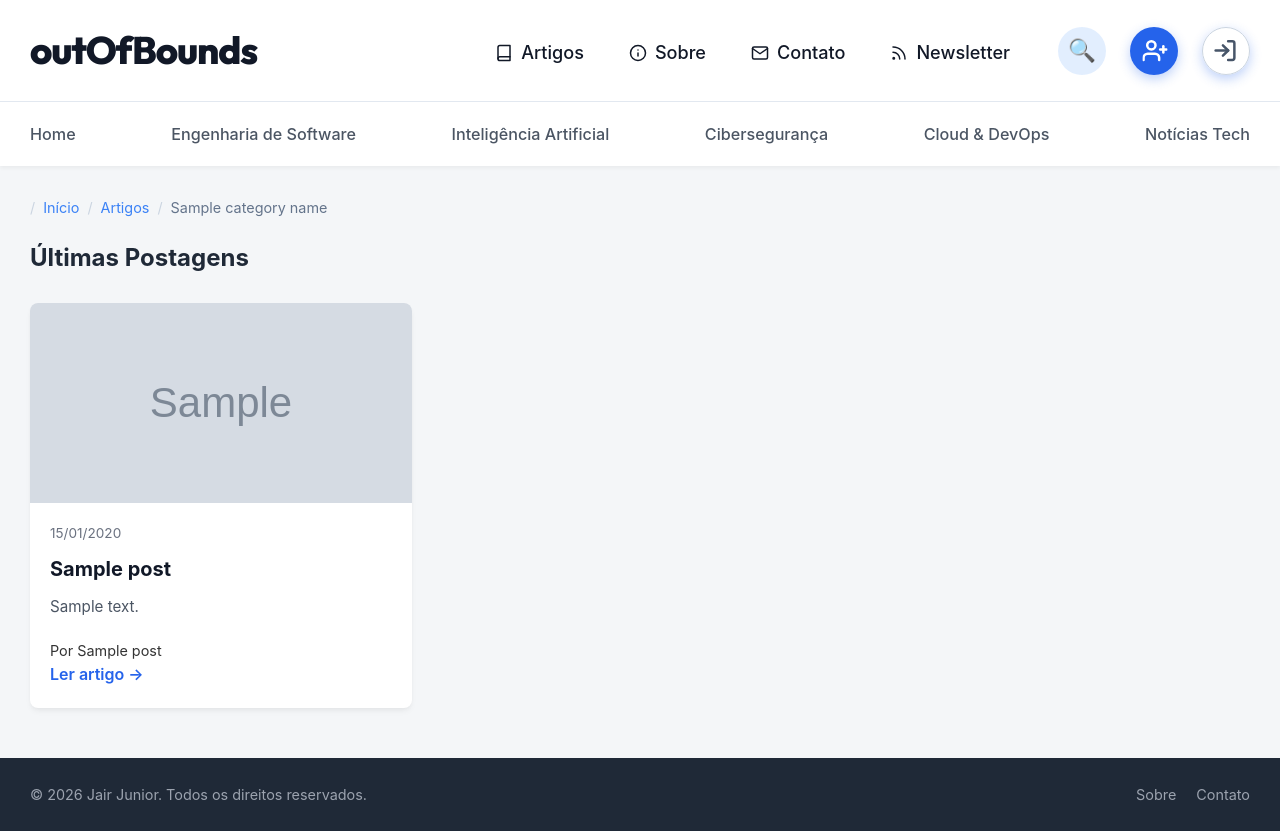
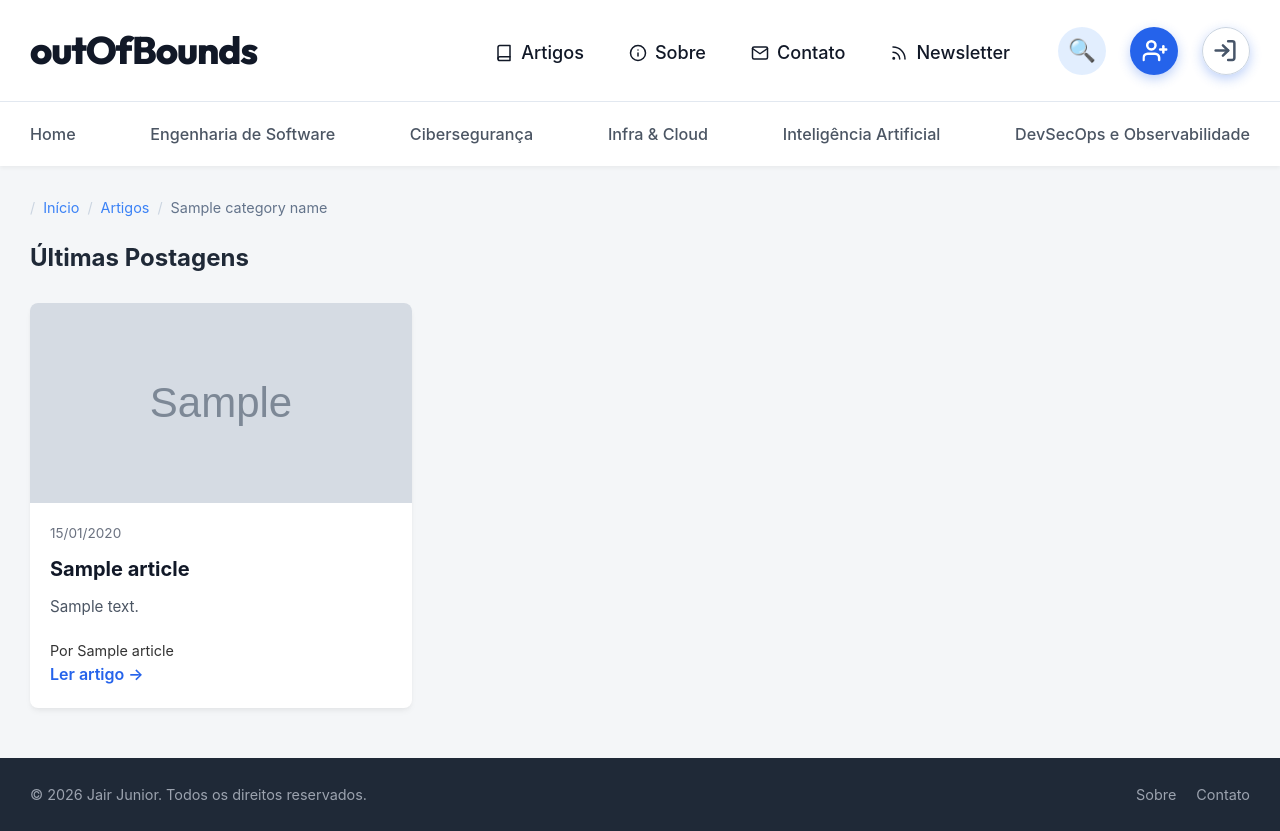
Before and after one commit to jairjunior/blog, a Node server app: template src/views/category.ejs in a window 1280 px wide. Run offline with Node 20, Linux system fonts and the light colour scheme; the template is opened without the code that fills it: most values are stand-ins (such as "Sample title", 1, 10 or a date in 2020); grey boxes marked "Sample" are stand-in pictures.

Commit message:
A nomenclatura de "post" foi alterada para "artigo" ao longo dos arquivos de views. O conjunto de arquivos relacionados a post.ejs/css/js foi alterado para article.ejs/css/js. Da mesma forma postsRoutes.js e postsController.js viraram articlesRoutes.js e articlesController.js. Também foi feita a alteração do nome jjOutOfBounds para outOfBounds em arquivos como emailService.js.

```diff
--- a/public/css/main.css
+++ b/public/css/main.css
@@ -1212,13 +1212,13 @@ h1 {
     padding-bottom: 50px;
 }
 
-.posts-section h2 {
+.articles-section h2 {
     font-size: 1.5rem;
     margin-bottom: 25px;
     color: #1f2937;
 }
 
-.posts-grid {
+.articles-grid {
     padding: 0;
     display: flex;
     flex-direction: column;
@@ -1300,7 +1300,7 @@ h1 {
     font-size: 0.9rem;
 }
 
-.no-posts {
+.no-articles {
     color: #6b7280;
     grid-column: 1 / -1;
     text-align: center;
@@ -1310,7 +1310,7 @@ h1 {
 /*---------------------------------------------------------------------------*/
 /* Ajuste para telas maiores */
 @media (min-width: 768px) {
-    .posts-grid {
+    .articles-grid {
         display: grid;
         grid-template-columns: repeat(2, 1fr);
         gap: 40px 3%;
@@ -1318,7 +1318,7 @@ h1 {
     }
 }
 @media (min-width: 1200px) {
-    .posts-grid {
+    .articles-grid {
         grid-template-columns: repeat(3, 1fr);
         gap: 40px 3%;
     }
--- a/public/js/post.js
+++ b/public/js/article.js
@@ -4,7 +4,7 @@ var savedCommentDraft = "";
 
 
 /******************************************************************************
-/ Salva um novo comentário no post.
+/ Salva um novo comentário no artigo.
 /
 / Se o servidor retornar 401, é sinal de que o token está expirado.
 / Assim, o modal de login é aberto para o usuário logar novamente.
--- a/public/js/main.js
+++ b/public/js/main.js
@@ -130,7 +130,7 @@ document.addEventListener('DOMContentLoaded', () => {
 document.addEventListener("DOMContentLoaded", () => {
     const currentPath = window.location.pathname;
     const segments = currentPath.split('/');
-    const targetIndex = segments.indexOf('posts');
+    const targetIndex = segments.indexOf('artigos');
     if (targetIndex !== -1) {
         var urlCategory;
         if (segments[targetIndex + 1]) {
@@ -141,7 +141,7 @@ document.addEventListener("DOMContentLoaded", () => {
         const navLinks = document.querySelectorAll(".category-navbar li a");
         navLinks.forEach(link => {
             const linkHref = link.getAttribute("href");
-            if (linkHref === `/posts${urlCategory}` ) {
+            if (linkHref === `/artigos${urlCategory}` ) {
                 link.closest(".category-navbar li").classList.add("active");
             }
         });
--- a/src/routes/index.js
+++ b/src/routes/index.js
@@ -5,7 +5,7 @@ const router = express.Router();
 // Rotas da API
 router.use('/api/auth', require('./authRoutes.js'));
 router.use('/api/users', require('./usersRoutes.js'));
-router.use('/api/posts', require('./postsRoutes.js'));
+router.use('/api/articles', require('./articlesRoutes.js'));
 router.use('/api/comments', require('./commentsRoutes.js'));
 router.use('/api/contact', require('./contactRoutes.js'));
 
--- a/src/views/category.ejs
+++ b/src/views/category.ejs
@@ -3,7 +3,7 @@
 <head>
     <meta charset="UTF-8">
     <meta name="viewport" content="width=device-width, initial-scale=1.0">
-    <title><%= categoryName %> | jjOutOfBounds</title>
+    <title><%= categoryName %> | outOfBounds</title>
 
     <!-- Link para o arquivo CSS estático -->
     <link rel="stylesheet" href="/css/main.css">
@@ -37,7 +37,7 @@
                     </li>
                 <% } else { %>
                     <li class="breadcrumb-item">
-                        <a href="/posts">Artigos</a>
+                        <a href="/artigos">Artigos</a>
                     </li>
 
                     <li class="breadcrumb-separator">/</li>
@@ -49,30 +49,30 @@
             </ol>
         </nav>
 
-        <!-- Seção para mostrar os posts da categoria -->
-        <section class="posts-section">
+        <!-- Seção para mostrar os artigos da categoria -->
+        <section class="articles-section">
             <h2>Últimas Postagens</h2>
 
-            <div class="posts-grid">
-                <% if (posts && posts.length > 0) { %>
-                    <% posts.forEach(post => { %>
+            <div class="articles-grid">
+                <% if (articles && articles.length > 0) { %>
+                    <% articles.forEach(article => { %>
                         <article class="post-card">
-                            <% if (post.cover_image) { %>
-                                <img src="/img/<%= post.cover_image %>" alt="Imagem representativa do post <%= post.title %>" class="post-cover">
+                            <% if (article.cover_image) { %>
+                                <img src="/img/<%= article.cover_image %>" alt="Imagem representativa do artigo <%= article.title %>" class="post-cover">
                             <% } %>
                             <div class="post-info">
                                 <span class="post-date">
-                                    <%= new Date(post.published_at).toLocaleDateString('pt-BR') %>
+                                    <%= new Date(article.published_at).toLocaleDateString('pt-BR') %>
                                 </span>
-                                <h3><a href="/posts/<%= post.category_slug %>/<%= post.slug %>"><%= post.title %></a></h3>
-                                <p class="post-summary"><%= post.summary || 'Leia o artigo completo...' %></p>
-                                <p class="post-author">Por <%= post.author_name %></p>
-                                <a href="/posts/<%= post.category_slug %>/<%= post.slug %>" class="read-more">Ler artigo &rarr;</a>
+                                <h3><a href="/artigos/<%= article.category_slug %>/<%= article.slug %>"><%= article.title %></a></h3>
+                                <p class="post-summary"><%= article.summary || 'Leia o artigo completo...' %></p>
+                                <p class="post-author">Por <%= article.author_name %></p>
+                                <a href="/artigos/<%= article.category_slug %>/<%= article.slug %>" class="read-more">Ler artigo &rarr;</a>
                             </div>
                         </article>
                     <% }) %>
                 <% } else { %>
-                    <p class="no-posts">Nenhum post encontrado no momento.</p>
+                    <p class="no-articles">Nenhum artigo encontrado no momento.</p>
                 <% } %>
             </div>
         </section>
--- a/src/views/contact.ejs
+++ b/src/views/contact.ejs
@@ -3,8 +3,8 @@
 <head>
     <meta charset="UTF-8">
     <meta name="viewport" content="width=device-width, initial-scale=1.0">
-    <title>Contato | jjOutOfBounds</title>
-    <meta name="description" content="Entre em contato com Jair Junior (JJ) para propostas profissionais, dúvidas técnicas, sugestões de pautas ou feedback sobre o blog jjOutOfBounds.">
+    <title>Contato | outOfBounds</title>
+    <meta name="description" content="Entre em contato com Jair Junior (JJ) para propostas profissionais, dúvidas técnicas, sugestões de pautas ou feedback sobre o site outOfBounds.">
 
     <!-- CSS principal do site e estilo específico de contato -->
     <link rel="stylesheet" href="/css/main.css">
--- a/src/views/partials/footer.ejs
+++ b/src/views/partials/footer.ejs
@@ -2,8 +2,8 @@
         <div class="container footer-content">
             <p>&copy; 2026 Jair Junior. Todos os direitos reservados.</p>
             <div class="footer-links">
-                <a href="/about">Sobre</a>
-                <a href="/contact">Contato</a>
+                <a href="/sobre">Sobre</a>
+                <a href="/contato">Contato</a>
             </div>
         </div>
     </footer>
--- a/src/views/partials/header.ejs
+++ b/src/views/partials/header.ejs
@@ -2,7 +2,7 @@
         <!-- Barra de navegação superior -->
         <div class="container header-top">
             <!-- Nome / Logomarca -->
-            <h1 class="blog-title" aria-label="Página inicial do blog"><a href="/">outOfBounds</a></h1>
+            <h1 class="blog-title" aria-label="Página inicial do site"><a href="/">outOfBounds</a></h1>
 
             <!-- Conjunto de botões (Lupa, Criar Conta, Entrar, Burger) -->
             <div class="top-menu-button-wrapper">
@@ -97,7 +97,7 @@
                 <ul>
                     <!-- Links para Artigos, Sobre, Contato, Newsletter -->
                     <li>
-                        <a href="/posts" class="top-navbar-link">
+                        <a href="/artigos" class="top-navbar-link">
                             <svg class="top-navbar-link-icon" xmlns="http://www.w3.org/2000/svg" viewBox="0 0 24 24" fill="none" stroke="currentColor" stroke-width="2" stroke-linecap="round" stroke-linejoin="round">
                                 <path d="M4 19.5A2.5 2.5 0 0 1 6.5 17H20"></path>
                                 <path d="M6.5 2H20v20H6.5A2.5 2.5 0 0 1 4 19.5v-15A2.5 2.5 0 0 1 6.5 2z"></path>
@@ -216,7 +216,7 @@
                         <div class="search-pill-list">
                             <% if (locals.trendingSearches && trendingSearches.length > 0) { %>
                                 <% trendingSearches.forEach(term => { %>
-                                    <a href="/posts/busca?q=<%= encodeURIComponent(term) %>" class="search-pill"><%= term %></a>
+                                    <a href="/artigos/busca?q=<%= encodeURIComponent(term) %>" class="search-pill"><%= term %></a>
                                 <% }) %>
                             <% } else { %>
                                 <span class="search-empty-text">Nenhuma busca popular no momento.</span>
@@ -230,7 +230,7 @@
                         <div class="search-pill-list">
                             <% if (locals.popularTags && popularTags.length > 0) { %>
                                 <% popularTags.forEach(tag => { %>
-                                    <a href="/posts/tag/<%= tag.slug %>" class="search-pill tag-pill">#<%= tag.name %></a>
+                                    <a href="/artigos/tag/<%= tag.slug %>" class="search-pill tag-pill">#<%= tag.name %></a>
                                 <% }) %>
                             <% } else { %>
                                 <span class="search-empty-text">Em breve novas tags.</span>
@@ -245,15 +245,15 @@
                             <% if (locals.siteCategories && siteCategories.length > 0) { %>
                                 <% siteCategories.forEach(cat => { %>
                                     <li>
-                                        <a href="/posts/<%= cat.slug %>" class="search-category-link"><%= cat.name %></a>
+                                        <a href="/artigos/<%= cat.slug %>" class="search-category-link"><%= cat.name %></a>
                                     </li>
                                 <% }) %>
                             <% } else { %>
-                                <li><a href="/posts/engenharia-de-software" class="search-category-link">Engenharia de Software</a></li>
-                                <li><a href="/posts/inteligencia-artificial" class="search-category-link">Inteligência Artificial</a></li>
-                                <li><a href="/posts/ciberseguranca" class="search-category-link">Cibersegurança</a></li>
-                                <li><a href="/posts/cloud-devops" class="search-category-link">Cloud & DevOps</a></li>
-                                <li><a href="/posts/noticias-tech" class="search-category-link">Notícias Tech</a></li>
+                                <li><a href="/artigos/engenharia-de-software" class="search-category-link">Engenharia de Software</a></li>
+                                <li><a href="/artigos/ciberseguranca" class="search-category-link">Cibersegurança</a></li>
+                                <li><a href="/artigos/infra-e-cloud" class="search-category-link">Infra & Cloud</a></li>
+                                <li><a href="/artigos/inteligencia-artificial" class="search-category-link">Inteligência Artificial</a></li>
+                                <li><a href="/artigos/devsecops-e-observabilidade" class="search-category-link">DevSecOps e Observabilidade</a></li>
                             <% } %>
                         </ul>
                     </div>
@@ -266,11 +266,11 @@
         <nav class="category-navbar container">
             <ul>
                 <li><a href="/">Home</a></li>
-                <li><a href="/posts/engenharia-de-software">Engenharia de Software</a></li>
-                <li><a href="/posts/inteligencia-artificial">Inteligência Artificial</a></li>
-                <li><a href="/posts/ciberseguranca">Cibersegurança</a></li>
-                <li><a href="/posts/cloud-devops">Cloud & DevOps</a></li>
-                <li><a href="/posts/noticias-tech">Notícias Tech</a></li>
+                <li><a href="/artigos/engenharia-de-software">Engenharia de Software</a></li>
+                <li><a href="/artigos/ciberseguranca">Cibersegurança</a></li>
+                <li><a href="/artigos/infra-e-cloud">Infra & Cloud</a></li>
+                <li><a href="/artigos/inteligencia-artificial">Inteligência Artificial</a></li>
+                <li><a href="/artigos/devsecops-e-observabilidade">DevSecOps e Observabilidade</a></li>
             </ul>
         </nav>
 
```
Also changed, not shown: src/controllers/articlesController.js (added, +12 -0 lines), src/controllers/commentsController.js (+12 -5 lines), src/controllers/postsController.js (deleted, +0 -14 lines), src/models/postModel.js (+20 -20 lines), src/routes/articlesRoutes.js (added, +9 -0 lines), src/routes/postsRoutes.js (deleted, +0 -9 lines), src/services/emailService.js (+9 -9 lines), src/views/about.ejs (+6 -6 lines), src/views/article.ejs (renamed from src/views/post.ejs, +29 -24 lines), src/views/index.ejs (+10 -10 lines), public/css/article.css (renamed from public/css/post.css).
